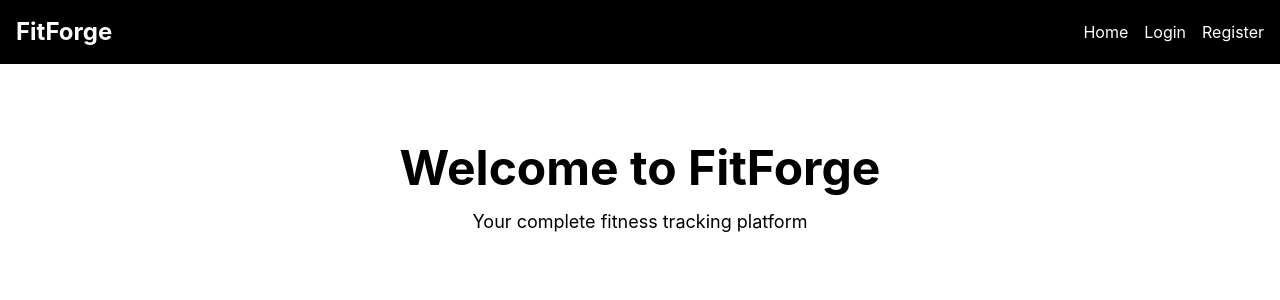
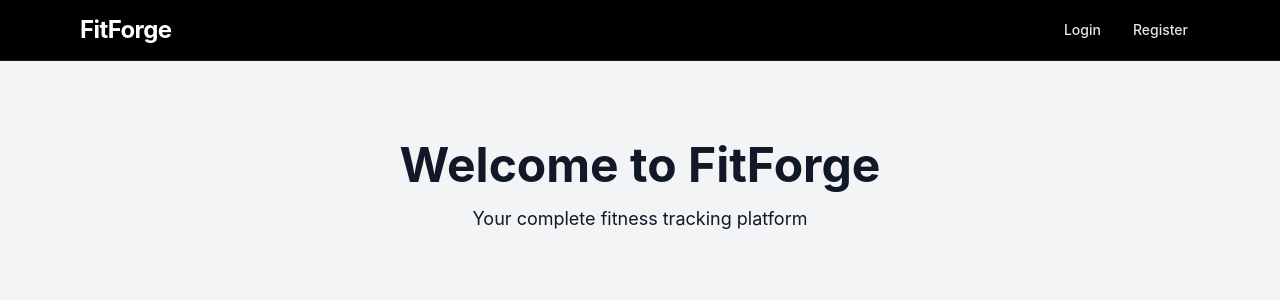
Before and after one commit to shivamg829/FitForge, a React app in the folder frontend/: page / in a window 1280 px wide. Shown: the top 300 px of the page. Built offline with nearby package versions, Linux system fonts and the light colour scheme; the HTML template or start-up script is replaced by a standard one.

Commit message:
Update UI and admin middleware

```diff
--- a/frontend/package.json
+++ b/frontend/package.json
@@ -13,7 +13,8 @@
     "axios": "^1.16.1",
     "react": "^19.2.6",
     "react-dom": "^19.2.6",
-    "react-router-dom": "^7.15.1"
+    "react-router-dom": "^7.15.1",
+    "recharts": "^3.8.1"
   },
   "devDependencies": {
     "@eslint/js": "^10.0.1",
--- a/frontend/src/components/Navbar.jsx
+++ b/frontend/src/components/Navbar.jsx
@@ -1,41 +1,112 @@
 import { Link } from "react-router-dom";
+import { useMemo, useState } from "react";
 
 const Navbar = () => {
   const token = localStorage.getItem("token");
+  const [open, setOpen] = useState(false);
 
   const logout = () => {
     localStorage.removeItem("token");
-
     window.location.reload();
   };
 
+  const navItems = useMemo(() => {
+    if (!token) {
+      return [
+        { label: "Home", to: "/" },
+        { label: "Login", to: "/login" },
+        { label: "Register", to: "/register" },
+      ];
+    }
+
+    return [
+      { label: "Home", to: "/" },
+      { label: "Dashboard", to: "/dashboard" },
+      { label: "Calories", to: "/calories" },
+      { label: "Workout", to: "/workout" },
+      { label: "Progress", to: "/progress" },
+      { label: "Diet", to: "/diet" },
+      { label: "Profile", to: "/profile" },
+    ];
+  }, [token]);
+
+  const NavLink = ({ to, label }) => (
+    <Link
+      to={to}
+      onClick={() => setOpen(false)}
+      className="text-white/90 hover:text-white px-3 py-2 rounded-md text-sm font-medium transition"
+    >
+      {label}
+    </Link>
+  );
+
   return (
-    <nav className="bg-black text-white p-4 flex justify-between">
-      <h1 className="text-2xl font-bold">FitForge </h1>
+    <nav className="bg-black text-white border-b border-white/10">
+      <div className="max-w-6xl mx-auto px-4 py-3 flex items-center justify-between">
+        <Link to="/" className="text-xl sm:text-2xl font-bold tracking-tight">
+          FitForge
+        </Link>
 
-      <div className="flex gap-4 items-center">
-        <Link to="/">Home</Link>
+        <div className="hidden md:flex items-center gap-2">
+          {navItems
+            .filter((x) => x.to !== "/")
+            .map((item) => (
+              <NavLink key={item.to} to={item.to} label={item.label} />
+            ))}
 
-        {!token ? (
-          <>
-            <Link to="/login">Login</Link>
-
-            <Link to="/register">Register</Link>
-          </>
-        ) : (
-          <>
-            <Link to="/dashboard">Dashboard</Link>
-            <Link to="/calories">Calories</Link>
-            <Link to="/workout">Workout</Link>
-            <Link to="/progress">Progress</Link>
-            <Link to="/diet">Diet</Link>
-            <Link to="/profile">Profile</Link>
-            <button onClick={logout} className="bg-red-500 px-3 py-1 rounded">
+          {token && (
+            <button
+              onClick={logout}
+              className="bg-red-500 hover:bg-red-600 transition text-white px-3 py-2 rounded-md text-sm font-medium"
+            >
               Logout
             </button>
-          </>
-        )}
+          )}
+        </div>
+
+        <button
+          type="button"
+          aria-label="Toggle navigation"
+          onClick={() => setOpen((v) => !v)}
+          className="md:hidden inline-flex items-center justify-center rounded-md p-2 hover:bg-white/10 transition"
+        >
+          <svg
+            className="w-6 h-6"
+            viewBox="0 0 24 24"
+            fill="none"
+            stroke="currentColor"
+            strokeWidth="2"
+            strokeLinecap="round"
+            strokeLinejoin="round"
+          >
+            <line x1="3" y1="12" x2="21" y2="12" />
+            <line x1="3" y1="6" x2="21" y2="6" />
+            <line x1="3" y1="18" x2="21" y2="18" />
+          </svg>
+        </button>
       </div>
+
+      {open && (
+        <div className="md:hidden border-t border-white/10 px-4 py-3">
+          <div className="flex flex-col gap-1">
+            {navItems.map((item) => (
+              <NavLink key={item.to} to={item.to} label={item.label} />
+            ))}
+
+            {token && (
+              <button
+                onClick={() => {
+                  setOpen(false);
+                  logout();
+                }}
+                className="mt-2 bg-red-500 hover:bg-red-600 transition text-white px-3 py-2 rounded-md text-sm font-medium"
+              >
+                Logout
+              </button>
+            )}
+          </div>
+        </div>
+      )}
     </nav>
   );
 };
--- a/frontend/src/index.css
+++ b/frontend/src/index.css
@@ -1 +1,29 @@
 @import "tailwindcss";
+
+:root {
+  --app-bg: #f3f4f6; /* gray-100 */
+  --card-bg: #ffffff;
+  --text: #111827; /* gray-900 */
+  --muted: #6b7280; /* gray-500 */
+
+  --radius-xl: 1rem; /* 16px */
+}
+
+html,
+body {
+  height: 100%;
+}
+
+body {
+  background: var(--app-bg);
+  color: var(--text);
+  -webkit-font-smoothing: antialiased;
+  -moz-osx-font-smoothing: grayscale;
+}
+
+/* Consistent focus rings across inputs/buttons */
+:where(input, select, textarea, button, a):focus-visible {
+  outline: none;
+  box-shadow: 0 0 0 3px rgba(59, 130, 246, 0.35); /* blue-500/35 */
+  border-color: rgba(59, 130, 246, 1) !important;
+}
--- a/frontend/src/pages/Dashboard.jsx
+++ b/frontend/src/pages/Dashboard.jsx
@@ -1,4 +1,5 @@
 import { useEffect, useState } from "react";
+import { Link } from "react-router-dom";
 import API from "../services/api";
 
 const Dashboard = () => {
@@ -126,33 +127,33 @@ const Dashboard = () => {
         <h2 className="text-2xl font-bold mb-6">Quick Actions 🚀</h2>
 
         <div className="flex flex-wrap gap-4">
-          <a
-            href="/calories"
-            className="bg-blue-500 text-white px-5 py-3 rounded-lg"
+          <Link
+            to="/calories"
+            className="bg-blue-500 hover:bg-blue-600 transition text-white px-5 py-3 rounded-lg font-medium"
           >
             Calories Tracker
-          </a>
+          </Link>
 
-          <a
-            href="/workout"
-            className="bg-green-500 text-white px-5 py-3 rounded-lg"
+          <Link
+            to="/workout"
+            className="bg-green-500 hover:bg-green-600 transition text-white px-5 py-3 rounded-lg font-medium"
           >
             Workout Plan
-          </a>
+          </Link>
 
-          <a
-            href="/diet"
-            className="bg-purple-500 text-white px-5 py-3 rounded-lg"
+          <Link
+            to="/diet"
+            className="bg-purple-500 hover:bg-purple-600 transition text-white px-5 py-3 rounded-lg font-medium"
           >
             Diet Planner
-          </a>
+          </Link>
 
-          <a
-            href="/progress"
-            className="bg-orange-500 text-white px-5 py-3 rounded-lg"
+          <Link
+            to="/progress"
+            className="bg-orange-500 hover:bg-orange-600 transition text-white px-5 py-3 rounded-lg font-medium"
           >
             Progress Tracker
-          </a>
+          </Link>
         </div>
       </div>
     </div>
```
Also changed, not shown: 3 other files (tests, documents, lock files or other folders).
